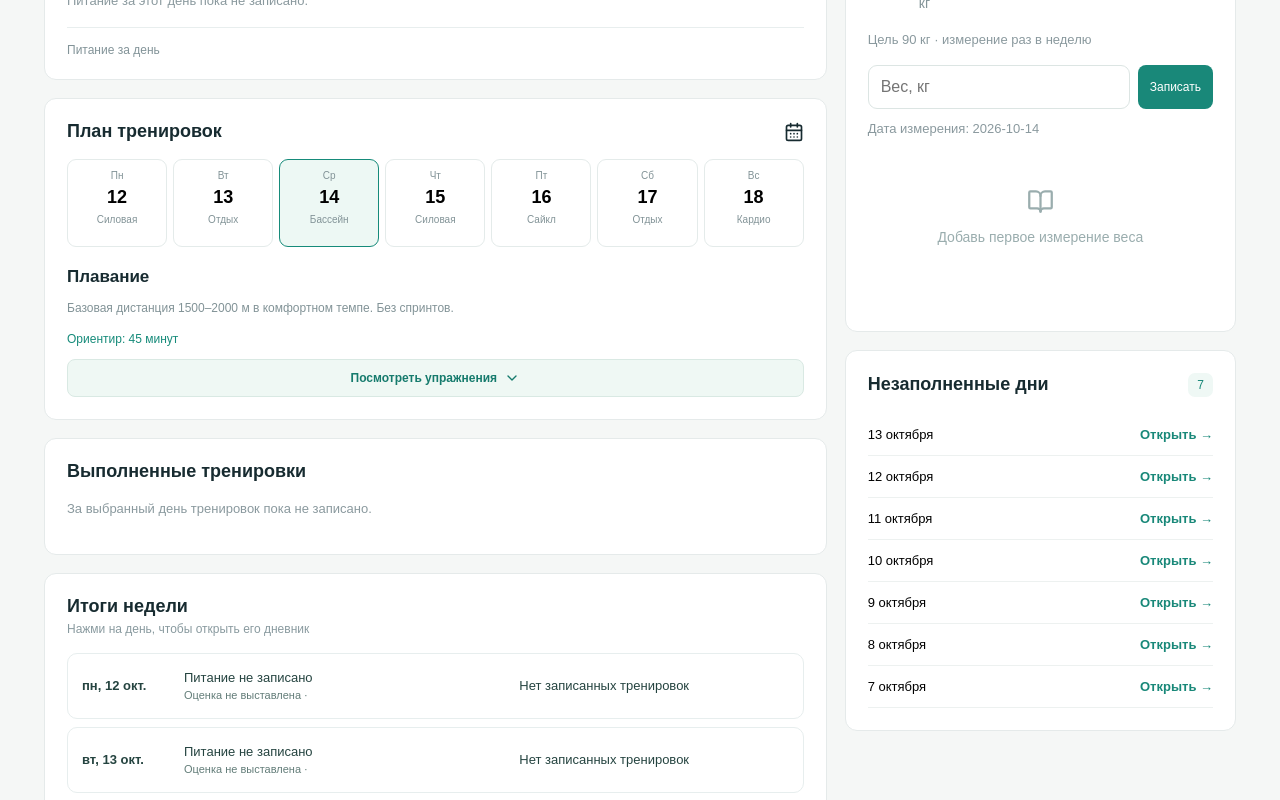
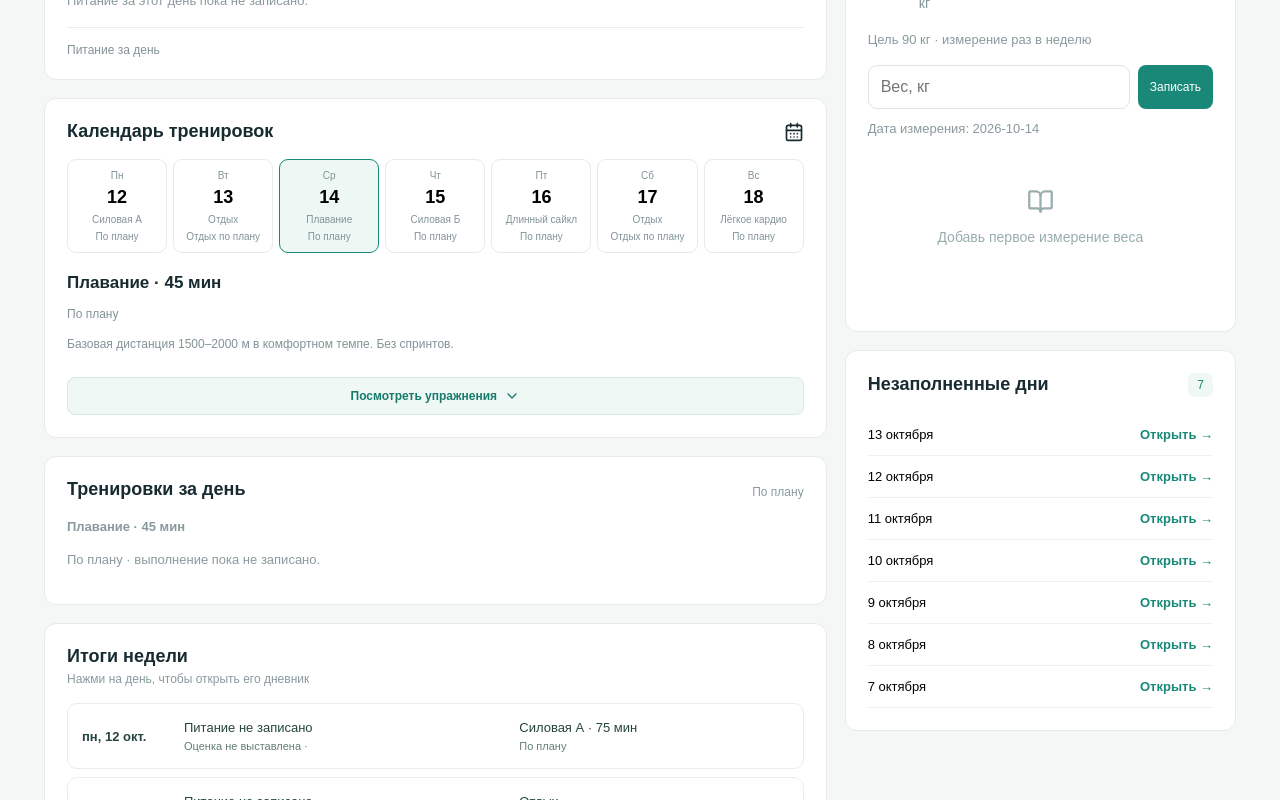
Before and after one commit to Karasuoshi/foodsport, a Next.js app: page /foodsport/ in a window 1280 px wide. Shown: the part 680-1480 px from the top of the page. Built offline with nearby package versions, Linux system fonts and the light colour scheme.

Commit message:
Keep workout calendar, daily journal and weekly summary consistent

```diff
--- /dev/null
+++ b/app/TrainingJournal.tsx
@@ -0,0 +1,13 @@
+import React from "react";
+import {TrainingDay,trainingDaySummary,trainingName} from "../lib/training";
+
+export function TrainingSummary({day}:{day:TrainingDay}){
+ return <span>{trainingDaySummary(day)}<small>{day.statusText}</small></span>;
+}
+
+export default function TrainingJournal({day}:{day:TrainingDay}){
+ return <section className="journalpanel trainingjournal">
+  <div className="journalpanelhead"><h2>Тренировки за день</h2><small>{day.statusText}</small></div>
+  {day.sessions.length?day.sessions.map(t=><div className="completedtraining" key={t.id}><strong>{trainingName(t.type)} · {Math.round(t.minutes)} мин</strong>{t.notes&&<p>{t.notes}</p>}</div>):<div className="journalempty"><strong>{trainingDaySummary(day)}</strong><p>{day.status==="planned"?"По плану · выполнение пока не записано.":"Отдых по плану · выполненных тренировок в дневнике нет."}</p></div>}
+ </section>
+}
--- a/app/WorkoutPlanner.tsx
+++ b/app/WorkoutPlanner.tsx
@@ -1,24 +1,18 @@
 "use client";
 import {CalendarDays,ChevronDown,ChevronUp} from "lucide-react";
-import {useState} from "react";
-import {defaultSchedule,workoutForDate,ScheduleConfig,workouts} from "../lib/workouts";
-import useCloudStored from "./useCloudStored";
-const shift=(d:string,n:number)=>{const x=new Date(d+"T12:00:00");x.setDate(x.getDate()+n);return [x.getFullYear(),String(x.getMonth()+1).padStart(2,"0"),String(x.getDate()).padStart(2,"0")].join("-")};
+import React,{useState} from "react";
+import {TrainingDay,trainingDaySummary,trainingName} from "../lib/training";
 const weekdays=["Пн","Вт","Ср","Чт","Пт","Сб","Вс"];
-export default function WorkoutPlanner({date,onDateChange}:{date:string;onDateChange:(d:string)=>void}){
- const [plans]=useCloudStored<{id:string;date:string;title:string;done:boolean}>("fs-plan-2026-10-12-v1",[]);
- // Reserved workout-plan:<owner>:<date>:<workoutId|rest> rows override dated defaults.
- const overrides=plans.filter(p=>p.id.startsWith("workout-plan:")).flatMap(p=>{const id=p.id.split(":").at(-1);return id==="rest"||workouts.some(w=>w.id===id)?[{date:p.date,workoutId:id==="rest"?null:id!}]:[]});
- const schedule:ScheduleConfig={...defaultSchedule,overrides:[...overrides,...defaultSchedule.overrides]};
- const [expanded,setExpanded]=useState(false);
- const planned=workoutForDate(date,schedule);
- const monday=shift(date,-((new Date(date+"T12:00:00").getDay()+6)%7));
+
+export default function WorkoutPlanner({day,week,onDateChange}:{day:TrainingDay;week:TrainingDay[];onDateChange:(d:string)=>void}){
+ const [expandedDate,setExpandedDate]=useState<string|null>(null);
+ const expanded=expandedDate===day.date;
+ const program=day.status==="planned"||day.sessions.some(t=>trainingName(t.type)===day.planned?.name)?day.planned:undefined;
  return <section className="journalpanel workoutplanner">
- <div className="journalpanelhead"><div><h2>План тренировок</h2></div><CalendarDays size={20}/></div>
- <div className="workoutweek">{Array.from({length:7},(_,i)=>{const d=shift(monday,i),w=workoutForDate(d,schedule);return <button key={d} className={"workoutday"+(d===date?" active":"")} onClick={()=>{onDateChange(d);setExpanded(false)}}><span>{weekdays[i]}</span><b>{Number(d.slice(-2))}</b><small>{w?(w.kind==="strength"?"Силовая":w.kind==="swim"?"Бассейн":w.kind==="cycle"?"Сайкл":"Кардио"):"Отдых"}</small></button>})}</div>
- <div className="workoutdetail"><div><strong>{planned?.name||"День отдыха"}</strong><p>{planned?planned.description:"На сегодня тренировка не запланирована."}</p>{planned&&<small>Ориентир: {planned.duration} минут</small>}</div></div>
- {planned&&<><button className="workoutopen" onClick={()=>setExpanded(v=>!v)}>{expanded?"Свернуть программу":"Посмотреть упражнения"} {expanded?<ChevronUp size={16}/>:<ChevronDown size={16}/>}</button>
- {expanded&&<div className="workoutsteps">{planned.exercises.map((e,i)=><div className="workoutstep" key={i}><div className="workoutstepheading"><strong>{i+1}. {e.name}</strong><small>{e.sets} × {e.reps}</small></div>{e.hint&&<p className="journalsub">{e.hint}</p>}</div>)}</div>}</>}
-
+ <div className="journalpanelhead"><div><h2>Календарь тренировок</h2></div><CalendarDays size={20}/></div>
+ <div className="workoutweek">{week.map((d,i)=><button key={d.date} aria-pressed={d.date===day.date} className={"workoutday"+(d.date===day.date?" active":"")} onClick={()=>{onDateChange(d.date);setExpandedDate(null)}}><span>{weekdays[i]}</span><b>{Number(d.date.slice(-2))}</b><small>{d.title}</small><small>{d.statusText}</small></button>)}</div>
+ <div className="workoutdetail"><div><strong>{trainingDaySummary(day)}</strong><p>{day.statusText}</p>{day.status==="planned"&&<p>{day.planned?.description}</p>}</div></div>
+ {program&&<><button className="workoutopen" onClick={()=>setExpandedDate(expanded?null:day.date)}>{expanded?"Свернуть программу":"Посмотреть упражнения"} {expanded?<ChevronUp size={16}/>:<ChevronDown size={16}/>}</button>
+ {expanded&&<div className="workoutsteps">{program.exercises.map((e,i)=><div className="workoutstep" key={i}><div className="workoutstepheading"><strong>{i+1}. {e.name}</strong><small>{e.sets} × {e.reps}</small></div>{e.hint&&<p className="journalsub">{e.hint}</p>}</div>)}</div>}</>}
  </section>
 }
--- a/app/page.tsx
+++ b/app/page.tsx
@@ -4,12 +4,12 @@ import {Activity,BarChart3,BookOpen,CalendarDays,ChevronLeft,ChevronRight,Dumbbe
 import {FoodEntry,macros,total,round,today,validFood} from "../lib/food";
 import {buildExport,downloadJSON} from "../lib/export";
 import WorkoutPlanner from "./WorkoutPlanner";
+import TrainingJournal,{TrainingSummary} from "./TrainingJournal";
+import {Training,PlanItem,scheduleFromPlans,trainingDay} from "../lib/training";
 import CloudAccount from "./CloudAccount";
 import useCloudStored from "./useCloudStored";
 type Tab="overview"|"food"|"weight"|"training"|"health"|"plan";
 type Weight={id:string;date:string;value:number};
-type Training={id:string;date:string;type:string;minutes:number;notes:string};
-type PlanItem={id:string;date:string;title:string;done:boolean};
 type DayReview={date:string;status:"complete"|"no-data";updatedAt:string;score?:number|null;comment?:string|null};
 const dayShift=(value:string,delta:number)=>{const d=new Date(value+"T12:00:00");d.setDate(d.getDate()+delta);return [d.getFullYear(),String(d.getMonth()+1).padStart(2,"0"),String(d.getDate()).padStart(2,"0")].join("-")};
 const WEEK_START="2026-10-12";
@@ -70,6 +70,9 @@ function useStored<T>(key:string,initial:T){const [state,setState]=useState<T>(i
 export default function Home(){
  const [showTraining,setShowTraining]=useState(false);const [tab,setTab]=useState<Tab>("overview");const [date,setDate]=useState(today());const [entries,setEntries]=useCloudStored<FoodEntry>("fs-food-v1",[...october12Food,...october13Food,...october14Food,...october15Food]);const [weights,setWeights]=useCloudStored<Weight>("fs-weights-v1",[{id:"chat-2026-10-12-weight",date:"2026-10-12",value:104}]);const [trainings,setTrainings]=useCloudStored<Training>("fs-training-v1",[october12Training]);
  const [dayReviews,setDayReviews]=useCloudStored<DayReview>("fs-day-reviews-v1",[{date:"2026-10-12",status:"complete",updatedAt:"2026-10-13T08:00:00+03:00"}]);const [plan,setPlan]=useCloudStored<PlanItem>("fs-plan-2026-10-12-v1",starterPlan);const [newPlanTitle,setNewPlanTitle]=useState("");const [newPlanDate,setNewPlanDate]=useState("2026-10-12");const [foodForm,setFoodForm]=useState(empty);const [editId,setEditId]=useState<string|null>(null);const [showFood,setShowFood]=useState(false);const [weightInput,setWeightInput]=useState("");const [trainingType,setTrainingType]=useState("Силовая");const [trainingMinutes,setTrainingMinutes]=useState("45");const [trainingNotes,setTrainingNotes]=useState("");
+ const schedule=useMemo(()=>scheduleFromPlans(plan),[plan]);
+ const trainingWeek=useMemo(()=>Array.from({length:7},(_,i)=>trainingDay(dayShift(date,-((new Date(date+"T12:00:00").getDay()+6)%7)+i),trainings,schedule)),[date,trainings,schedule]);
+ const selectedTrainingDay=trainingWeek.find(d=>d.date===date)!;
  const daily=useMemo(()=>entries.filter(e=>e.date===date),[entries,date]);const sum=useMemo(()=>total(daily),[daily]);const sortedWeights=useMemo(()=>[...weights].sort((a,b)=>a.date.localeCompare(b.date)),[weights]);const latest=sortedWeights.at(-1)?.value;const targetKcal=2100;const targetProtein=130;
  const reviewed=dayReviews.find(x=>x.date===date);const daysToReview=Array.from({length:14},(_,i)=>dayShift(today(),-i-1)).filter(d=>!dayReviews.some(r=>r.date===d&&r.status==="complete")).slice(0,7);const reviewDay=(d:string,status:DayReview["status"])=>setDayReviews(prev=>[...prev.filter(x=>x.date!==d),{date:d,status,updatedAt:new Date().toISOString()}]);const chatBackfill=(d:string)=>{const message=`FoodSport: восстанови питание за ${d}. Помоги вспомнить и посчитать КБЖУ; отмечай оценки как приблизительные.`;navigator.clipboard?.writeText(message).then(()=>alert("Текст для чата скопирован. Открой ChatGPT и вставь его."),()=>alert(message));};
  const changeDate=(days:number)=>{const d=new Date(date+"T12:00:00");d.setDate(d.getDate()+days);setDate([d.getFullYear(),String(d.getMonth()+1).padStart(2,"0"),String(d.getDate()).padStart(2,"0")].join("-"))};
@@ -87,10 +90,10 @@ export default function Home(){
  <section className="journalpanel"><div className="journalpanelhead"><div><h2>Питание</h2><small>{reviewed?.status==="complete"?"День заполнен":daily.length?"Записи за день":"Нет записей"}</small></div></div>
  {daily.length?<div className="mealstable"><div className="mealstablehead"><span>Продукт</span><span>Ккал</span><span>Белок</span><span>Жиры</span><span>Углев.</span></div>{daily.map(e=><div className="mealrow" key={e.id}><div><strong>{e.name}</strong><small>{e.grams} г</small></div><b>{round(macros(e).kcal)}</b><b>{round(macros(e).protein)} г</b><b>{round(macros(e).fat)} г</b><b>{round(macros(e).carbs)} г</b></div>)}<div className="mealtotal"><strong>Итого</strong><b>{round(sum.kcal)}</b><b>{round(sum.protein)} г</b><b>{round(sum.fat)} г</b><b>{round(sum.carbs)} г</b></div></div>:<p className="journalempty">Питание за этот день пока не записано.</p>}
  {reviewed?.score!=null&&<p><strong>Оценка дня: {reviewed.score}/10</strong>{reviewed.comment&&<> — {reviewed.comment}</>}</p>}<div className="journalcheck"><span>{reviewed?.status==="complete"?"✓ Дневник за день проверен":"Питание за день"}</span></div></section>
- <WorkoutPlanner date={date} onDateChange={setDate}/>
- <section className="journalpanel"><div className="journalpanelhead"><h2>Выполненные тренировки</h2></div>{trainings.filter(t=>t.date===date).length?trainings.filter(t=>t.date===date).map(t=><div className="completedtraining" key={t.id}><strong>{t.type.replace(" — выполнена","")} · {Math.round(t.minutes)} мин</strong><p>{t.notes}</p></div>):<p className="journalempty">За выбранный день тренировок пока не записано.</p>}</section>
+ <WorkoutPlanner day={selectedTrainingDay} week={trainingWeek} onDateChange={setDate}/>
+ <TrainingJournal day={selectedTrainingDay}/>
 
- <section className="journalpanel"><div className="journalpanelhead"><div><h2>Итоги недели</h2><small>Нажми на день, чтобы открыть его дневник</small></div></div><div className="weeksummary">{Array.from({length:7},(_,i)=>dayShift(date,-((new Date(date+"T12:00:00").getDay()+6)%7)+i)).map(d=>{const es=entries.filter(e=>e.date===d);const ts=trainings.filter(t=>t.date===d);const review=dayReviews.find(x=>x.date===d);const totals=total(es);const future=d>today();return <button key={d} aria-pressed={d===date} className={"weeksummaryrow"+(d===date?" selected":"")} onClick={()=>setDate(d)}><strong>{new Date(d+"T12:00:00").toLocaleDateString("ru-RU",{weekday:"short",day:"numeric",month:"short"})}</strong><span>{es.length?`${round(totals.kcal)} ккал · Б ${round(totals.protein)} · Ж ${round(totals.fat)} · У ${round(totals.carbs)} г`:future?"Предстоящий день":"Питание не записано"}<small>{review?.score!=null?`Оценка ${review.score}/10 · `:future?"":"Оценка не выставлена · "}{review?.status==="complete"?"Дневник заполнен":es.length?"Записи есть · день не закрыт":""}</small></span><span>{ts.length?ts.map(t=>t.type.replace(" — выполнена","")).join(" · "):future?"—":"Нет записанных тренировок"}</span></button>})}</div></section>
+ <section className="journalpanel"><div className="journalpanelhead"><div><h2>Итоги недели</h2><small>Нажми на день, чтобы открыть его дневник</small></div></div><div className="weeksummary">{trainingWeek.map(activity=>{const d=activity.date;const es=entries.filter(e=>e.date===d);const review=dayReviews.find(x=>x.date===d);const totals=total(es);const future=d>today();return <button key={d} aria-pressed={d===date} className={"weeksummaryrow"+(d===date?" selected":"")} onClick={()=>setDate(d)}><strong>{new Date(d+"T12:00:00").toLocaleDateString("ru-RU",{weekday:"short",day:"numeric",month:"short"})}</strong><span>{es.length?`${round(totals.kcal)} ккал · Б ${round(totals.protein)} · Ж ${round(totals.fat)} · У ${round(totals.carbs)} г`:future?"Предстоящий день":"Питание не записано"}<small>{review?.score!=null?`Оценка ${review.score}/10 · `:future?"":"Оценка не выставлена · "}{review?.status==="complete"?"Дневник заполнен":es.length?"Записи есть · день не закрыт":""}</small></span><TrainingSummary day={activity}/></button>})}</div></section>
  </div><aside className="journalside">
  <section className="journalpanel"><div className="journalpanelhead"><h2>Контроль веса</h2><Scale size={19}/></div><div className="journalweight">{latest?latest.toFixed(1):"—"} <span>кг</span></div><p className="journalsub">Цель 90 кг · измерение раз в неделю</p>{sortedWeights.length>1&&<p className="journaldelta">К прошлому измерению: {(sortedWeights.at(-1)!.value-sortedWeights.at(-2)!.value)>0?"+":""}{(sortedWeights.at(-1)!.value-sortedWeights.at(-2)!.value).toFixed(1)} кг</p>}<div className="journalweightform"><input aria-label="Вес в килограммах" type="number" min="20" max="400" step="0.1" placeholder="Вес, кг" value={weightInput} onChange={e=>setWeightInput(e.target.value)}/><button onClick={addWeight}>Записать</button></div><small className="journalsub">Дата измерения: {date}</small><WeightGraph weights={sortedWeights}/></section>
  <section className="journalpanel"><div className="journalpanelhead"><h2>Незаполненные дни</h2><span className="journalcount">{daysToReview.length}</span></div>{daysToReview.length?daysToReview.map(d=><button className="journalmissing" key={d} onClick={()=>setDate(d)}><span>{new Date(d+"T12:00:00").toLocaleDateString("ru-RU",{day:"numeric",month:"long"})}</span><strong>Открыть →</strong></button>):<p className="journalempty">За последние две недели пропусков нет.</p>}</section>
--- /dev/null
+++ b/lib/training.ts
@@ -0,0 +1,37 @@
+import {defaultSchedule,ScheduleConfig,Workout,workoutForDate,workouts} from "./workouts";
+
+export type Training={id:string;date:string;type:string;minutes:number;notes:string};
+export type PlanItem={id:string;date:string;title:string;done:boolean};
+export type TrainingDay={
+ date:string;
+ sessions:Training[];
+ planned?:Workout;
+ status:"completed"|"planned"|"rest";
+ title:string;
+ statusText:string;
+ minutes?:number;
+};
+
+export const trainingName=(type:string)=>type.replace(/\s*—\s*выполнен[ао]?\s*$/i,"").trim();
+
+export function scheduleFromPlans(plans:PlanItem[],base:ScheduleConfig=defaultSchedule):ScheduleConfig {
+ const overrides=plans.flatMap(p=>{
+  const parts=p.id.split(":");
+  if(parts.length!==4||parts[0]!=="workout-plan"||!parts[1]||parts[2]!==p.date)return [];
+  const id=parts[3];
+  return id==="rest"||workouts.some(w=>w.id===id)?[{date:p.date,workoutId:id==="rest"?null:id}]:[];
+ });
+ return {...base,overrides:[...overrides,...base.overrides]};
+}
+
+// Every training surface uses this view of the same cloud records. A plan is
+// never promoted to a completed workout; actual sessions take display priority.
+export function trainingDay(date:string,trainings:Training[],schedule:ScheduleConfig):TrainingDay {
+ const sessions=trainings.filter(t=>t.date===date);
+ const planned=workoutForDate(date,schedule);
+ if(sessions.length)return {date,sessions,planned,status:"completed",title:sessions.map(t=>trainingName(t.type)).join(" · "),statusText:"Выполнено",minutes:sessions.reduce((n,t)=>n+t.minutes,0)};
+ if(planned)return {date,sessions,planned,status:"planned",title:planned.name,statusText:"По плану",minutes:planned.duration};
+ return {date,sessions,status:"rest",title:"Отдых",statusText:"Отдых по плану"};
+}
+
+export const trainingDaySummary=(day:TrainingDay)=>day.title+(day.minutes===undefined?"":` · ${Math.round(day.minutes)} мин`);
```
Also changed, not shown: 3 other files (tests, documents, lock files or other folders).
